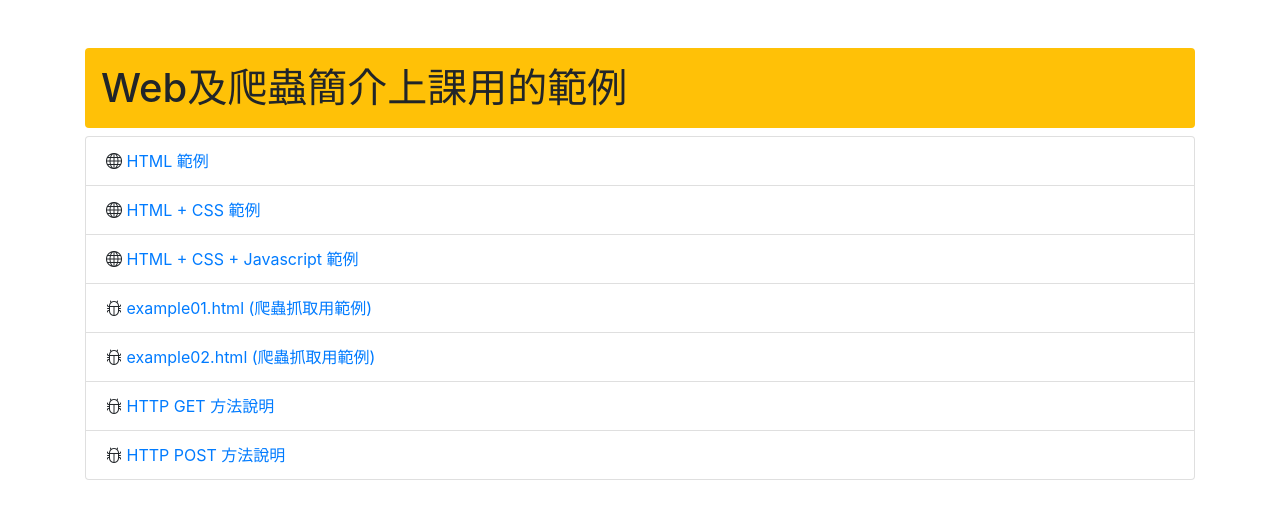
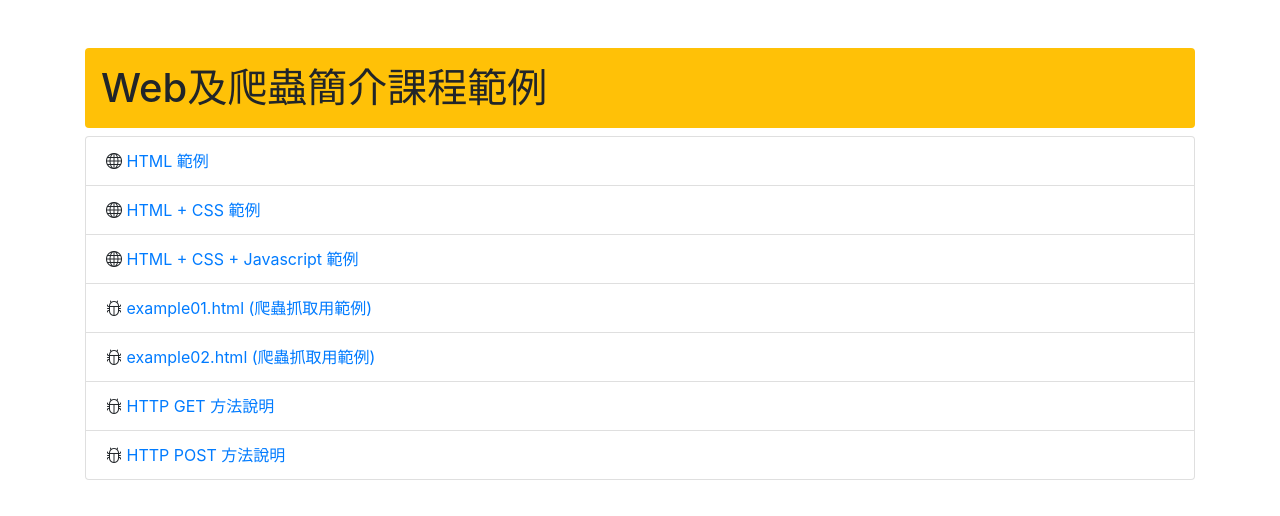
Before and after one commit to victorgau/khpy_web_intro, a plain HTML site: page docs/index.html in a window 1280 px wide. Drawn offline with nearby package versions, Linux system fonts and the light colour scheme.

Commit message:
Update index.html

```diff
--- a/docs/index.html
+++ b/docs/index.html
@@ -14,7 +14,7 @@
     <div class="container">
         <div class="row my-5">
             <div class="col">
-                <h1 class="bg-warning p-3 rounded">Web及爬蟲簡介上課用的範例</h1>
+                <h1 class="bg-warning p-3 rounded">Web及爬蟲簡介課程範例</h1>
 
                 <ul class="list-group">
                     <li class="list-group-item"><i class="bi bi-globe"></i> <a href="html_only.html">HTML 範例</a></li>
```
